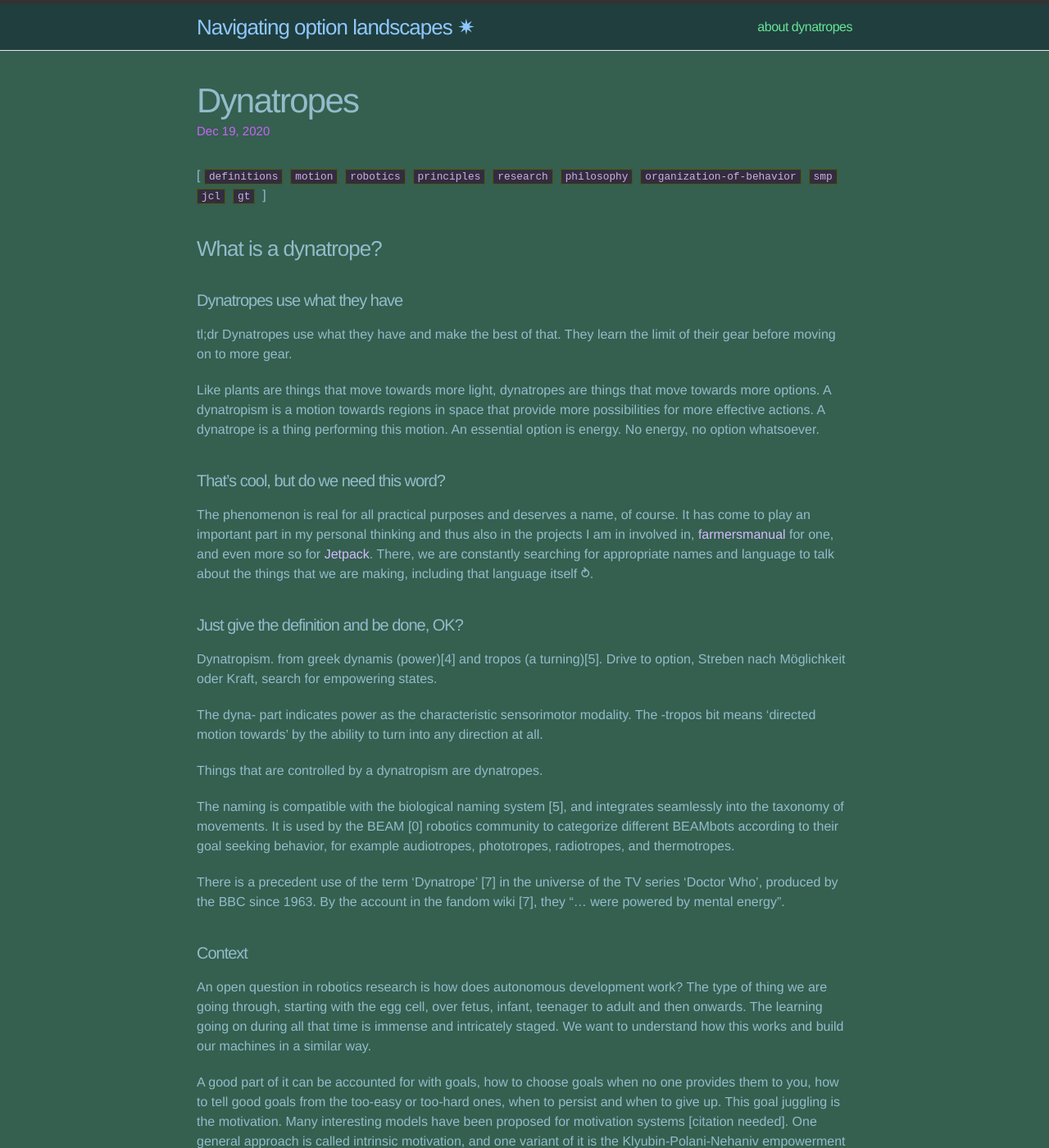
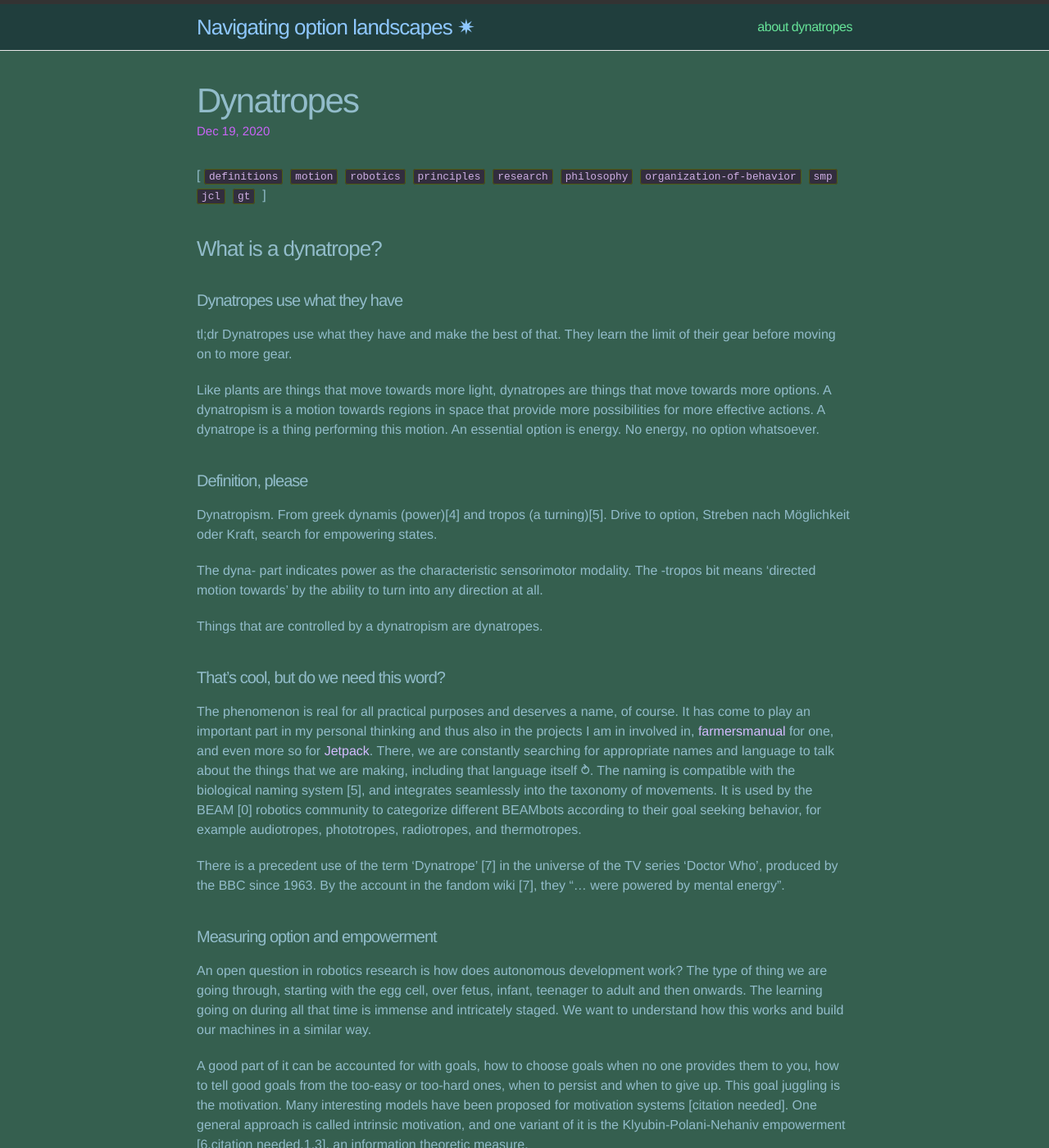
Before and after one commit to x75/x75.github.io, a Jekyll site: the page built from _posts/2020-12-19-dynatropes.md, in a window 1280 px wide and 1400 px high. Shown: the whole window at 82% size. Built offline with Jekyll 4.4.1, drawn with Linux system fonts in a browser that asks for light colours; comment, search, counter and statistics services are not loaded; some of the changed lines change nothing that is shown.

Commit message:
change structure definition vs. name

```diff
--- a/_posts/2020-12-19-dynatropes.md
+++ b/_posts/2020-12-19-dynatropes.md
@@ -18,6 +18,18 @@ towards regions in space that provide more possibilities for more
 effective actions. A dynatrope is a thing performing this motion. An
 essential option is energy. No energy, no option whatsoever.
 
+#### Definition, please
+
+Dynatropism. From greek dynamis (power)[4] and tropos (a
+turning)[5]. Drive to option, Streben nach Möglichkeit oder Kraft,
+search for empowering states.
+
+The dyna- part indicates power as the characteristic sensorimotor
+modality. The -tropos bit means 'directed motion towards' by the
+ability to turn into any direction at all.
+
+Things that are controlled by a dynatropism are dynatropes.
+
 #### That's cool, but do we need this word?
 
 The phenomenon is real for all practical purposes and deserves a name,
@@ -27,18 +39,6 @@ thinking and thus also in the projects I am in involved in,
 [Jetpack](https://jetpack.cl). There, we are constantly searching for
 appropriate names and language to talk about the things that we are
 making, including that language itself ⥁.
-#### Just give the definition and be done, OK?
-
-Dynatropism. from greek dynamis (power)[4] and tropos (a
-turning)[5]. Drive to option, Streben nach Möglichkeit oder Kraft,
-search for empowering states.
-
-The dyna- part indicates power as the characteristic sensorimotor
-modality. The -tropos bit means 'directed motion towards' by the
-ability to turn into any direction at all.
-
-Things that are controlled by a dynatropism are dynatropes.
-
 The naming is compatible with the biological naming system [5], and
 integrates seamlessly into the taxonomy of movements. It is used by
 the BEAM [0] robotics community to categorize different BEAMbots
@@ -50,7 +50,7 @@ of the TV series 'Doctor Who', produced by the BBC since 1963. By the
 account in the fandom wiki [7], they "... were powered by mental
 energy".
 
-#### Context
+#### Measuring option and empowerment
 
 An open question in robotics research is how does autonomous
 development work? The type of thing we are going through, starting
```
